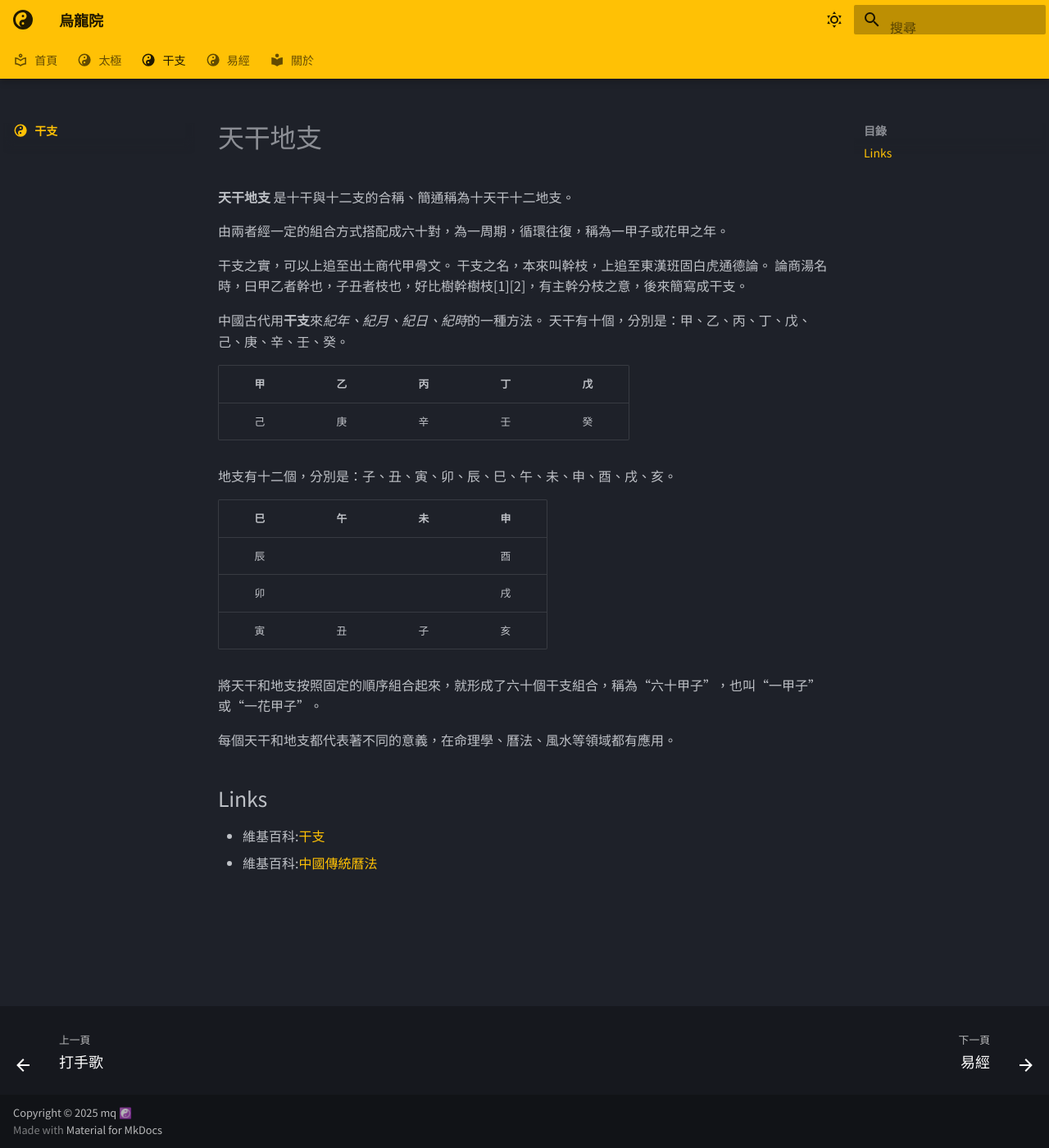
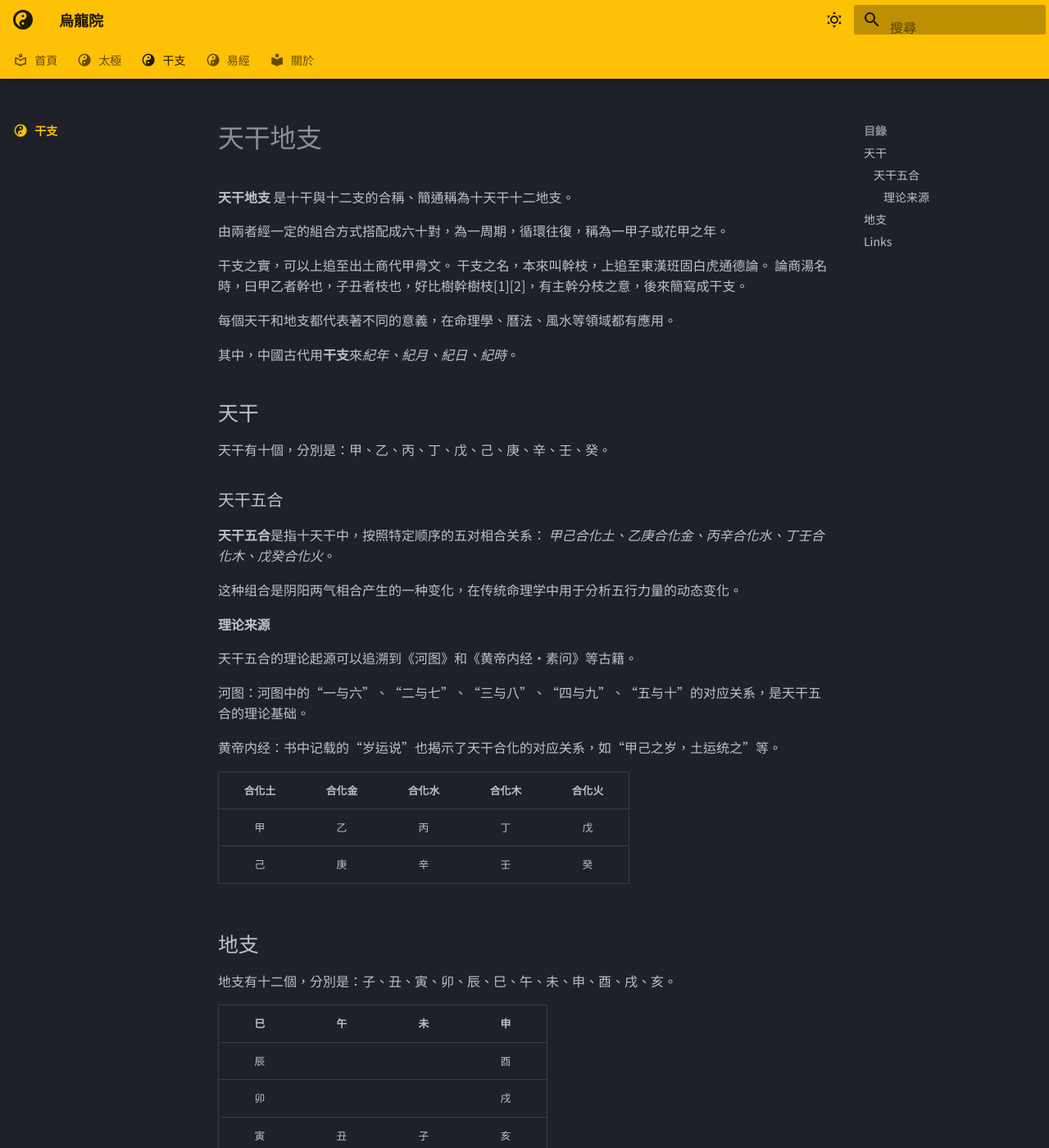
Before and after one commit to oolongyuan/oolongyuan.github.io, an MkDocs documentation site: the page built from docs/干支/index.md, in a window 1280 px wide and 1400 px high. Shown: the whole window at 82% size. Built offline with MkDocs 1.6.1 and Material for MkDocs 9.7.7, drawn with Linux system fonts in a browser that asks for light colours; some web fonts are replaced.

Commit message:
update content

```diff
--- a/docs/干支/index.md
+++ b/docs/干支/index.md
@@ -14,13 +14,35 @@ subtitle:
 干支之名，本來叫幹枝，上追至東漢班固白虎通德論。
 論商湯名時，曰甲乙者幹也，子丑者枝也，好比樹幹樹枝[1][2]，有主幹分枝之意，後來簡寫成干支。
 
-中國古代用**干支**來*紀年、紀月、紀日、紀時*的一種方法。
+每個天干和地支都代表著不同的意義，在命理學、曆法、風水等領域都有應用。
+
+其中，中國古代用**干支**來*紀年、紀月、紀日、紀時*。
+
+## 天干
+
 天干有十個，分別是：甲、乙、丙、丁、戊、己、庚、辛、壬、癸。
 
+### 天干五合
+
+**天干五合**是指十天干中，按照特定顺序的五对相合关系：
+*甲己合化土、乙庚合化金、丙辛合化水、丁壬合化木、戊癸合化火*。
+
+这种组合是阴阳两气相合产生的一种变化，在传统命理学中用于分析五行力量的动态变化。
+
+#### 理论来源
+
+天干五合的理论起源可以追溯到《河图》和《黄帝内经·素问》等古籍。
+
+河图：河图中的“一与六”、“二与七”、“三与八”、“四与九”、“五与十”的对应关系，是天干五合的理论基础。
+
+黄帝内经：书中记载的“岁运说”也揭示了天干合化的对应关系，如“甲己之岁，土运统之”等。
+
+| 合化土 | 合化金 | 合化水 | 合化木 | 合化火  |
+| :----: | :----: | :----: | :----: | :----: |
 |  甲  |  乙  |  丙  |  丁  |  戊  |
-| :--: | :--: | :--: | :--: | :--: |
 |  己  |  庚  |  辛  |  壬  |  癸  |
 
+## 地支
 
 地支有十二個，分別是：子、丑、寅、卯、辰、巳、午、未、申、酉、戌、亥。
 
@@ -31,9 +53,6 @@ subtitle:
 |  寅  |  丑  |  子  |  亥  |
 
 
-將天干和地支按照固定的順序組合起來，就形成了六十個干支組合，稱為“六十甲子”，也叫“一甲子”或“一花甲子”。
-
-每個天干和地支都代表著不同的意義，在命理學、曆法、風水等領域都有應用。
 
 ## Links
 
```
